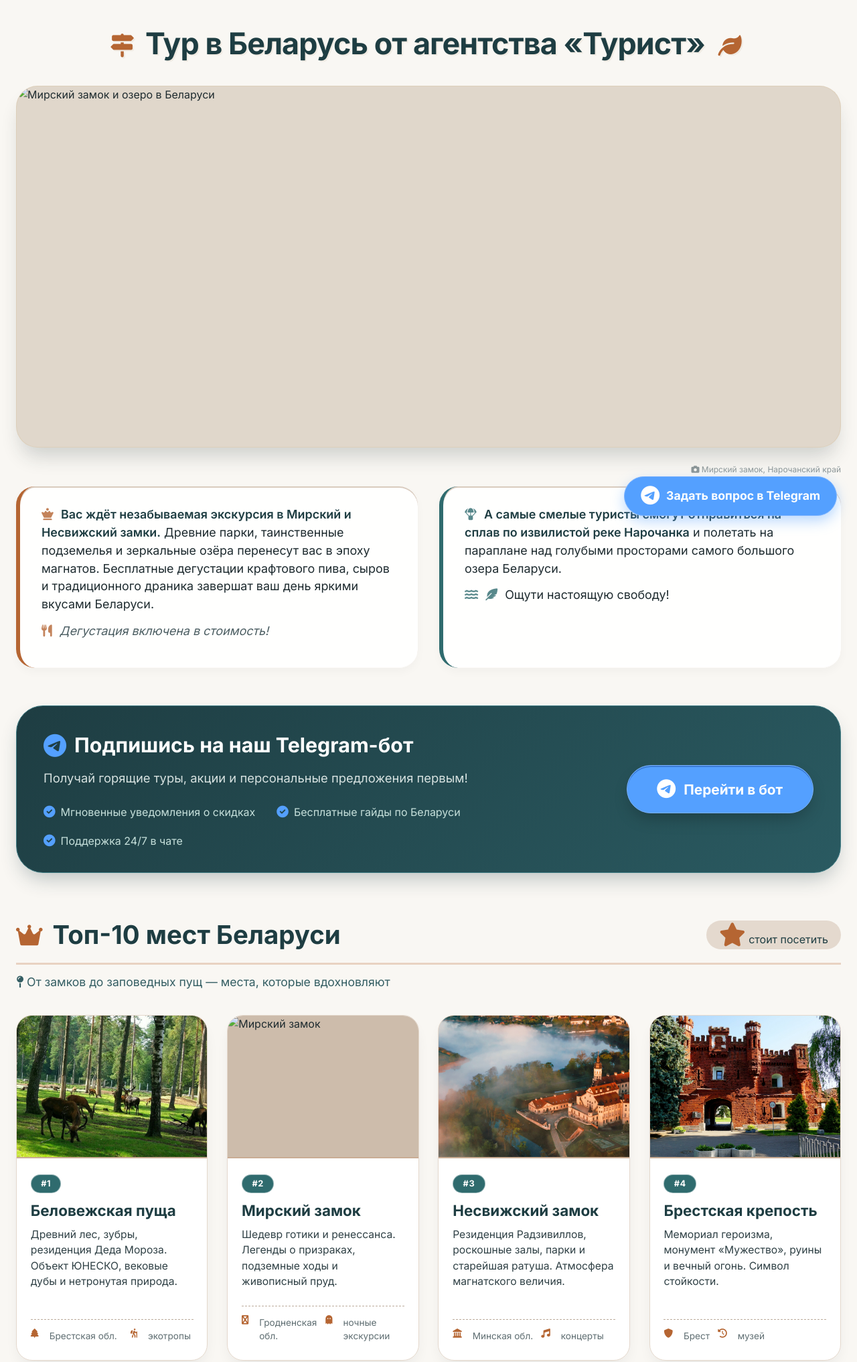
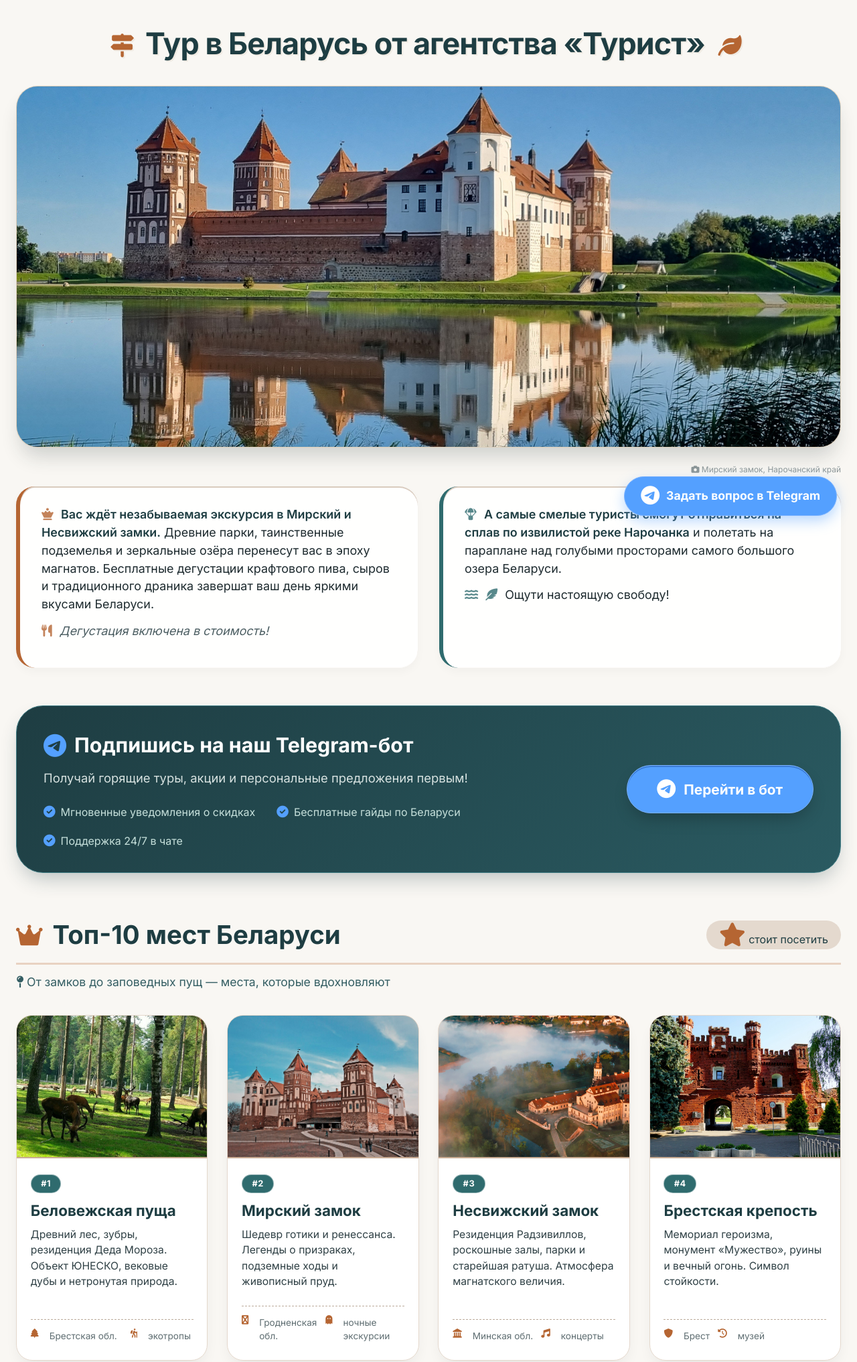
Before and after one commit to vi5624846-png/Belarus, a plain HTML site: page index.html in a window 1280 px wide. Shown: the top 2033 px of the page at 67% size. Drawn offline with Linux system fonts and the light colour scheme.

Commit message:
Update index.html

```diff
--- a/index.html
+++ b/index.html
@@ -604,7 +604,7 @@
     <!-- 2. Изображение -->
     <div class="hero-image">
         <img
-            src="photo/orig.jpg"
+            src="orig.jpg"
             alt="Мирский замок и озеро в Беларуси"
             title="Беларусь: Мирский замок и голубые озёра"
             loading="eager"
@@ -697,7 +697,7 @@
                 </div>
             </div>
             <div class="place-card">
-                <img class="card-img" src="photo/Zamok.jpg" alt="Мирский замок">
+                <img class="card-img" src="Zamok.jpg" alt="Мирский замок">
                 <div class="card-content">
                     <span class="place-number">#2</span>
                     <div class="place-title">Мирский замок</div>
```
